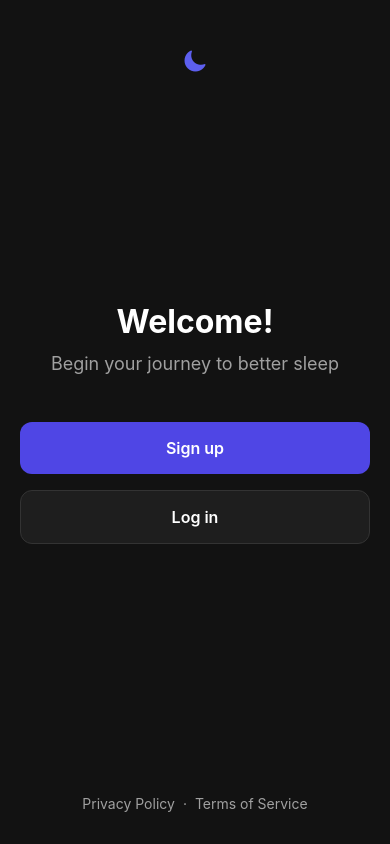
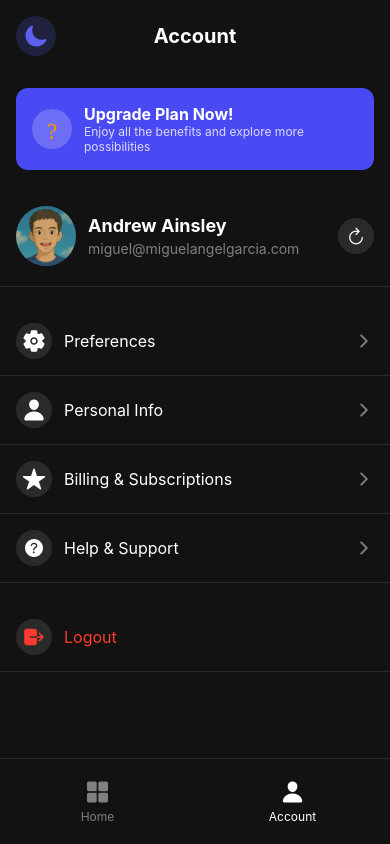
Before and after one commit to miguelgarcia7/AuraApp, a React Native app: screen /Account in a window 390 px wide. Built offline with nearby package versions, Linux system fonts and the light colour scheme.

Commit message:
added the Account screen

```diff
--- a/App.js
+++ b/App.js
@@ -8,6 +8,7 @@ import RegisterScreen from './screens/RegisterScreen';
 import HomeScreen from './screens/HomeScreen';
 import SoundPlayerScreen from './screens/SoundPlayerScreen'
 import WelcomeScreen from "./screens/WelcomeScreen";
+import AccountScreen from "./screens/AccountScreen";
 
 const Stack = createStackNavigator();
 
@@ -26,6 +27,7 @@ export default function App() {
             <Stack.Screen name="Register" component={RegisterScreen} />
             <Stack.Screen name="Home" component={HomeScreen} />
             <Stack.Screen name="SoundPlayer" component={SoundPlayerScreen} />
+            <Stack.Screen name="Account" component={AccountScreen} />
         </Stack.Navigator>
       </NavigationContainer>
   );
--- /dev/null
+++ b/screens/AccountScreen.js
@@ -0,0 +1,295 @@
+// screens/AccountScreen.js
+import React, { useState, useEffect } from 'react';
+import {
+    StyleSheet,
+    View,
+    Text,
+    Image,
+    TouchableOpacity,
+    SafeAreaView,
+    StatusBar,
+    ScrollView,
+} from 'react-native';
+import { Ionicons } from '@expo/vector-icons';
+import * as SecureStore from 'expo-secure-store';
+
+const AccountScreen = ({ navigation }) => {
+    const [profileData, setProfileData] = useState({
+        name: 'Andrew Ainsley',
+        email: 'miguel@miguelangelgarcia.com'
+    });
+
+    useEffect(() => {
+        // Load profile data from server or secure storage
+        loadProfileData();
+    }, []);
+
+    const loadProfileData = async () => {
+        try {
+            // Get stored credentials
+            const profileId = await SecureStore.getItemAsync('profile_id');
+            const loginCode = await SecureStore.getItemAsync('login_code');
+
+            if (!profileId || !loginCode) {
+                // Handle not logged in state if needed
+                return;
+            }
+
+            // In a real app, you would fetch profile data from your API here
+            // For now, we'll use the static data in state
+        } catch (err) {
+            console.error('Error loading profile data:', err);
+        }
+    };
+
+    const handleLogout = async () => {
+        try {
+            // Clear secure storage
+            await SecureStore.deleteItemAsync('profile_id');
+            await SecureStore.deleteItemAsync('login_code');
+
+            // Navigate to Welcome screen
+            navigation.reset({
+                index: 0,
+                routes: [{ name: 'Welcome' }],
+            });
+        } catch (err) {
+            console.error('Error during logout:', err);
+        }
+    };
+
+    const navigateTo = (screen) => {
+        // This would navigate to other account-related screens in a real app
+        console.log(`Navigate to ${screen}`);
+    };
+
+    const renderMenuItem = (icon, title, onPress, color = 'white', isLogout = false) => (
+        <TouchableOpacity
+            style={styles.menuItem}
+            onPress={onPress}
+        >
+            <View style={styles.menuIconContainer}>
+                <Ionicons name={icon} size={24} color={isLogout ? '#FF3B30' : color} />
+            </View>
+            <Text style={[styles.menuItemText, isLogout && styles.logoutText]}>{title}</Text>
+            {!isLogout && <Ionicons name="chevron-forward" size={20} color="gray" />}
+        </TouchableOpacity>
+    );
+
+    return (
+        <SafeAreaView style={styles.container}>
+            <StatusBar barStyle="light-content" />
+
+            <View style={styles.header}>
+                <View style={styles.logo}>
+                    <Ionicons name="moon" size={24} color="#5D5FEF" />
+                </View>
+                <Text style={styles.headerTitle}>Account</Text>
+                <View style={styles.placeholder} />
+            </View>
+
+            <ScrollView style={styles.content}>
+                {/* Upgrade Banner */}
+                <TouchableOpacity style={styles.upgradeBanner}>
+                    <View style={styles.crownContainer}>
+                        <Ionicons name="crown" size={24} color="#FF9500" />
+                    </View>
+                    <View style={styles.upgradeTextContainer}>
+                        <Text style={styles.upgradeTitle}>Upgrade Plan Now!</Text>
+                        <Text style={styles.upgradeSubtitle}>Enjoy all the benefits and explore more possibilities</Text>
+                    </View>
+                </TouchableOpacity>
+
+                {/* Profile Section */}
+                <View style={styles.profileSection}>
+                    <Image
+                        source={require('../assets/profile-placeholder.jpg')}
+                        style={styles.profileImage}
+                    />
+                    <View style={styles.profileInfo}>
+                        <Text style={styles.profileName}>{profileData.name}</Text>
+                        <Text style={styles.profileEmail}>{profileData.email}</Text>
+                    </View>
+                    <TouchableOpacity style={styles.editButton}>
+                        <Ionicons name="refresh" size={20} color="white" />
+                    </TouchableOpacity>
+                </View>
+
+                {/* Menu Items */}
+                <View style={styles.menuSection}>
+                    {renderMenuItem('settings', 'Preferences', () => navigateTo('Preferences'))}
+                    {renderMenuItem('person', 'Personal Info', () => navigateTo('PersonalInfo'))}
+                    {renderMenuItem('star', 'Billing & Subscriptions', () => navigateTo('Billing'))}
+                    {renderMenuItem('help-circle', 'Help & Support', () => navigateTo('Support'))}
+                </View>
+
+                {/* Logout Button */}
+                <View style={styles.logoutSection}>
+                    {renderMenuItem('log-out', 'Logout', handleLogout, '#FF3B30', true)}
+                </View>
+            </ScrollView>
+
+            {/* Bottom Tabs */}
+            <View style={styles.bottomTabs}>
+                <TouchableOpacity
+                    style={styles.bottomTab}
+                    onPress={() => navigation.navigate('Home')}
+                >
+                    <Ionicons name="grid" size={24} color="gray" />
+                    <Text style={[styles.bottomTabText, { color: 'gray' }]}>Home</Text>
+                </TouchableOpacity>
+
+                <TouchableOpacity style={styles.bottomTab}>
+                    <Ionicons name="person" size={24} color="white" />
+                    <Text style={styles.bottomTabText}>Account</Text>
+                </TouchableOpacity>
+            </View>
+        </SafeAreaView>
+    );
+};
+
+const styles = StyleSheet.create({
+    container: {
+        flex: 1,
+        backgroundColor: '#121212',
+    },
+    header: {
+        flexDirection: 'row',
+        alignItems: 'center',
+        justifyContent: 'space-between',
+        padding: 16,
+    },
+    logo: {
+        width: 40,
+        height: 40,
+        borderRadius: 20,
+        backgroundColor: 'rgba(93, 95, 239, 0.2)',
+        alignItems: 'center',
+        justifyContent: 'center',
+    },
+    headerTitle: {
+        fontSize: 20,
+        fontWeight: 'bold',
+        color: 'white',
+    },
+    placeholder: {
+        width: 40,
+    },
+    content: {
+        flex: 1,
+    },
+    upgradeBanner: {
+        flexDirection: 'row',
+        alignItems: 'center',
+        backgroundColor: '#4A4AF4',
+        borderRadius: 12,
+        padding: 16,
+        margin: 16,
+    },
+    crownContainer: {
+        width: 40,
+        height: 40,
+        borderRadius: 20,
+        backgroundColor: 'rgba(255, 255, 255, 0.2)',
+        alignItems: 'center',
+        justifyContent: 'center',
+        marginRight: 12,
+    },
+    upgradeTextContainer: {
+        flex: 1,
+    },
+    upgradeTitle: {
+        color: 'white',
+        fontSize: 16,
+        fontWeight: 'bold',
+    },
+    upgradeSubtitle: {
+        color: 'rgba(255, 255, 255, 0.8)',
+        fontSize: 12,
+    },
+    profileSection: {
+        flexDirection: 'row',
+        alignItems: 'center',
+        paddingHorizontal: 16,
+        paddingVertical: 20,
+        borderBottomWidth: 1,
+        borderBottomColor: '#2A2A2A',
+    },
+    profileImage: {
+        width: 60,
+        height: 60,
+        borderRadius: 30,
+        backgroundColor: '#2A2A2A',
+    },
+    profileInfo: {
+        flex: 1,
+        marginLeft: 12,
+    },
+    profileName: {
+        color: 'white',
+        fontSize: 18,
+        fontWeight: 'bold',
+    },
+    profileEmail: {
+        color: 'gray',
+        fontSize: 14,
+        marginTop: 4,
+    },
+    editButton: {
+        width: 36,
+        height: 36,
+        borderRadius: 18,
+        backgroundColor: 'rgba(255, 255, 255, 0.1)',
+        alignItems: 'center',
+        justifyContent: 'center',
+    },
+    menuSection: {
+        marginTop: 20,
+    },
+    menuItem: {
+        flexDirection: 'row',
+        alignItems: 'center',
+        paddingVertical: 16,
+        paddingHorizontal: 16,
+        borderBottomWidth: 1,
+        borderBottomColor: '#2A2A2A',
+    },
+    menuIconContainer: {
+        width: 36,
+        height: 36,
+        borderRadius: 18,
+        backgroundColor: 'rgba(255, 255, 255, 0.1)',
+        alignItems: 'center',
+        justifyContent: 'center',
+        marginRight: 12,
+    },
+    menuItemText: {
+        flex: 1,
+        color: 'white',
+        fontSize: 16,
+    },
+    logoutSection: {
+        marginTop: 20,
+    },
+    logoutText: {
+        color: '#FF3B30',
+    },
+    bottomTabs: {
+        flexDirection: 'row',
+        borderTopWidth: 1,
+        borderTopColor: '#2A2A2A',
+        paddingVertical: 12,
+    },
+    bottomTab: {
+        flex: 1,
+        alignItems: 'center',
+        paddingVertical: 8,
+    },
+    bottomTabText: {
+        fontSize: 12,
+        marginTop: 4,
+        color: 'white',
+    },
+});
+
+export default AccountScreen;
--- a/screens/HomeScreen.js
+++ b/screens/HomeScreen.js
@@ -247,12 +247,15 @@ const HomeScreen = ({ navigation }) => {
             )}
 
             <View style={styles.bottomTabs}>
-                <TouchableOpacity style={styles.bottomTab} onPress={() => {}}>
+                <TouchableOpacity style={styles.bottomTab}>
                     <Ionicons name="grid" size={24} color="white" />
                     <Text style={styles.bottomTabText}>Home</Text>
                 </TouchableOpacity>
 
-                <TouchableOpacity style={styles.bottomTab} onPress={() => {}}>
+                <TouchableOpacity
+                    style={styles.bottomTab}
+                    onPress={() => navigation.navigate('Account')}
+                >
                     <Ionicons name="person" size={24} color="gray" />
                     <Text style={styles.bottomTabText}>Account</Text>
                 </TouchableOpacity>
```
Also changed, not shown: assets/profile-placeholder.jpg (added).
